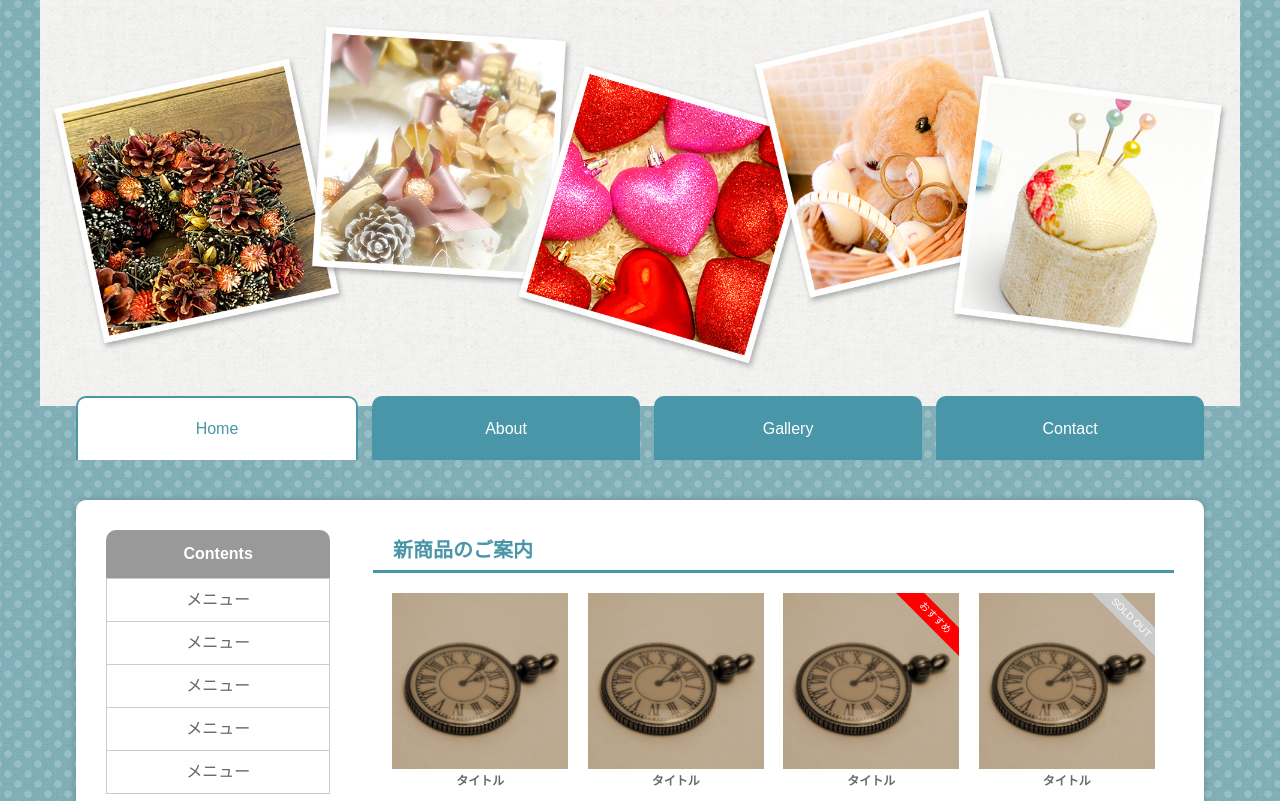
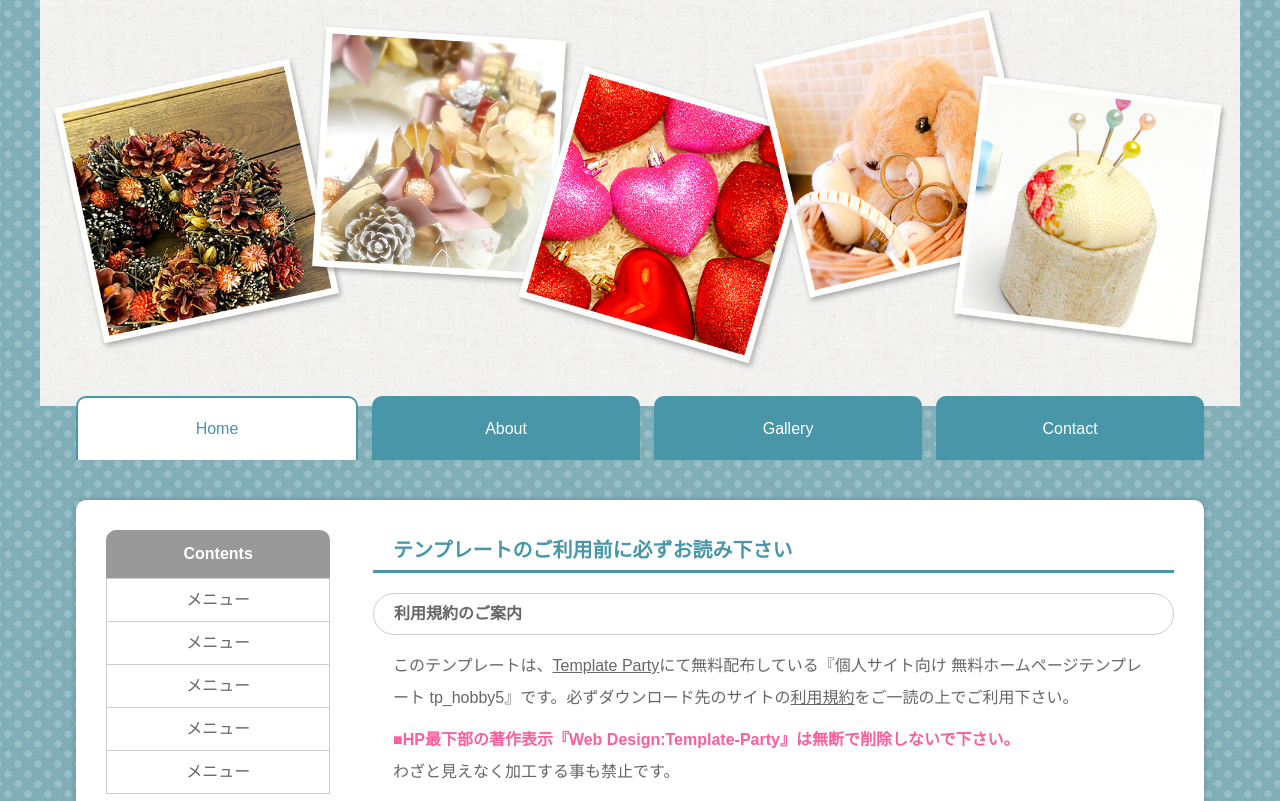
Before and after one commit to stampblog/stampblog.github.io, a plain HTML site: page index.html in a window 1280 px wide. Shown: the part 90-891 px from the top of the page. Drawn offline with Linux system fonts and the light colour scheme; a script that the page names is missing.

Commit message:
Update index.html

```diff
--- a/index.html
+++ b/index.html
@@ -51,42 +51,6 @@
 <div id="contents">
 
 <div id="main">
-
-<section>
-
-<h2>新商品のご案内</h2>
-
-<div class="list2">
-<a href="gallery2.html">
-<figure><img src="images/sample1.jpg" alt="タイトル"></figure>
-<h4>タイトル</h4>
-</a>
-</div>
-
-<div class="list2">
-<a href="gallery2.html">
-<figure><img src="images/sample1.jpg" alt="タイトル"></figure>
-<h4>タイトル</h4>
-</a>
-</div>
-
-<div class="list2">
-<a href="gallery2.html">
-<figure><img src="images/sample1.jpg" alt="タイトル"></figure>
-<h4>タイトル</h4>
-<span class="option1">おすすめ</span>
-</a>
-</div>
-
-<div class="list2">
-<a href="gallery2.html">
-<figure><img src="images/sample1.jpg" alt="タイトル"></figure>
-<h4>タイトル</h4>
-<span class="option2">SOLD OUT</span>
-</a>
-</div>
-
-</section>
 
 <section>
 
@@ -206,8 +170,7 @@
 <!--/.inner-->
 
 <footer>
-<small>Copyright&copy; <a href="index.html">SAMPLE HOBBY SITE</a> All Rights Reserved.</small>
-<span class="pr"><a href="https://template-party.com/" target="_blank">Web Design:Template-Party</a></span>
+<small>Copyright&copy; <a href="index.html">resisigu</a> All Rights Reserved.</small>
 </footer>
 
 </div>
```
